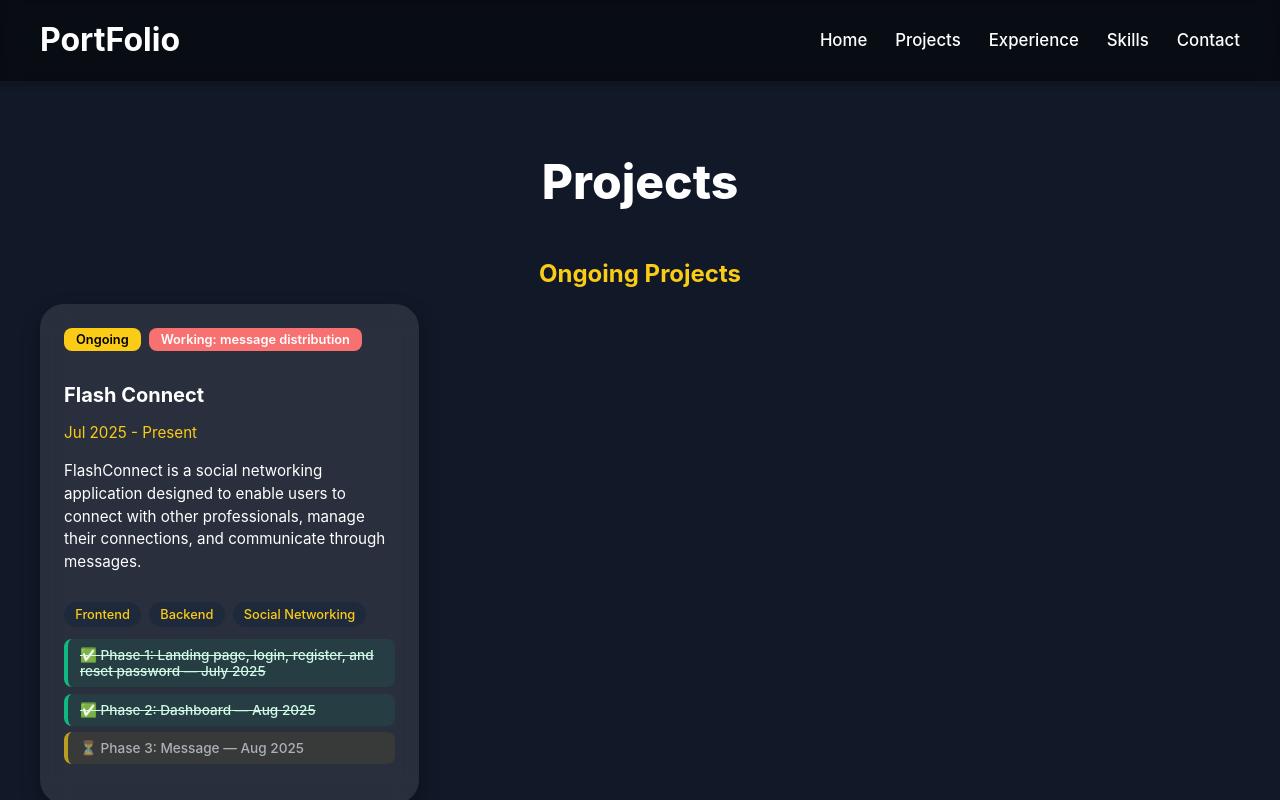
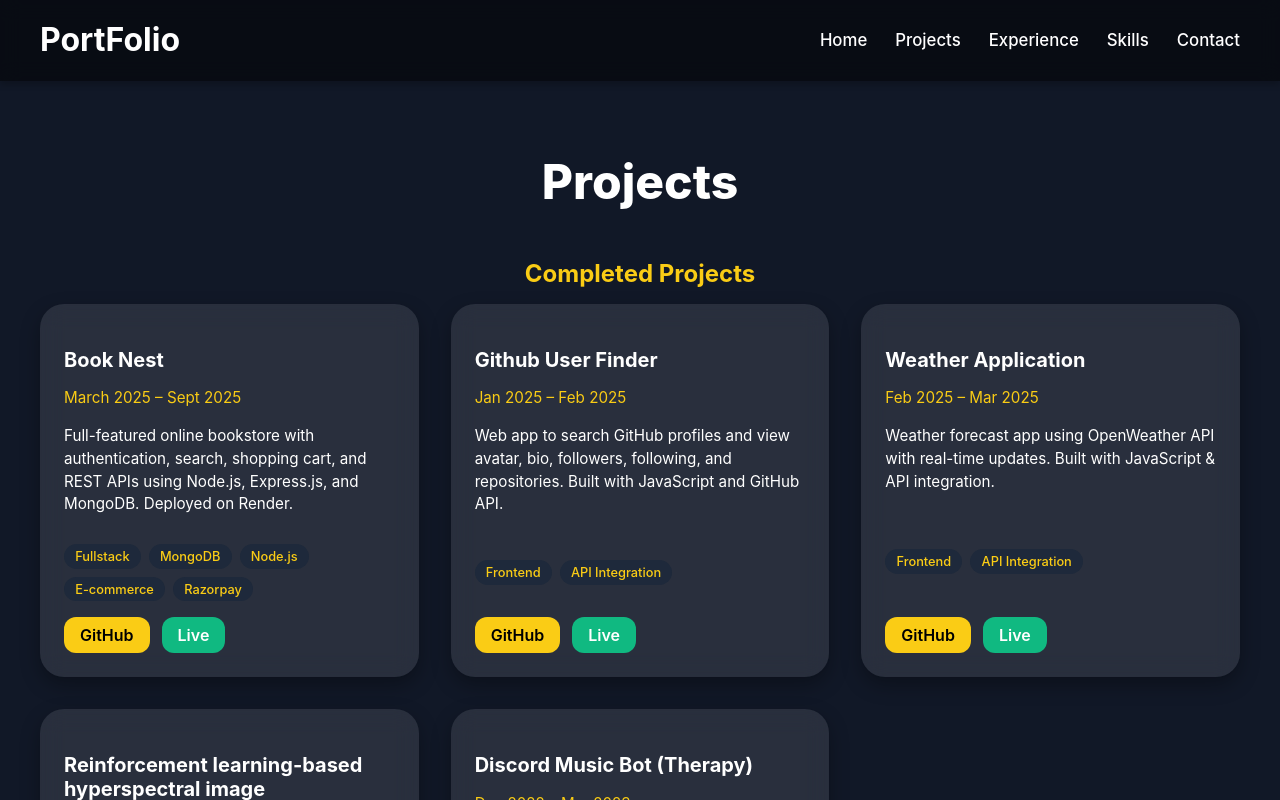
Before and after one commit to Maverick400x/portfolio, a React (Create React App) app: page /projects in a window 1280 px wide. Shown: the top 800 px of the page. Built offline with nearby package versions, Linux system fonts and the light colour scheme.

Commit message:
Remove 'Flash Connect' project details
Removed details of the 'Flash Connect' project from the Projects component.

```diff
--- a/src/pages/Projects.jsx
+++ b/src/pages/Projects.jsx
@@ -4,33 +4,6 @@ import "../styles/projects.css"; // Import the CSS
 
 export default function Projects() {
     const projects = [
-        {
-            title: "Flash Connect",
-            period: "Jul 2025 - Present",
-            desc: "FlashConnect is a social networking application designed to enable users to connect with other professionals, manage their connections, and communicate through messages.",
-            github: "",
-            live: "",
-            ongoing: true,
-            lagging: "message distribution",
-            tags: ["Frontend", "Backend", "Social Networking"],
-            phases: [
-                {
-                    name: "Phase 1: Landing page, login, register, and reset password",
-                    eta: "July 2025",
-                    completed: true,
-                },
-                {
-                    name: "Phase 2: Dashboard",
-                    eta: "Aug 2025",
-                    completed: true,
-                },
-                {
-                    name: "Phase 3: Message",
-                    eta: "Aug 2025",
-                    completed: false,
-                },
-            ],
-        },
         {
             title: "Book Nest",
             period: "March 2025 – Sept 2025",
```
